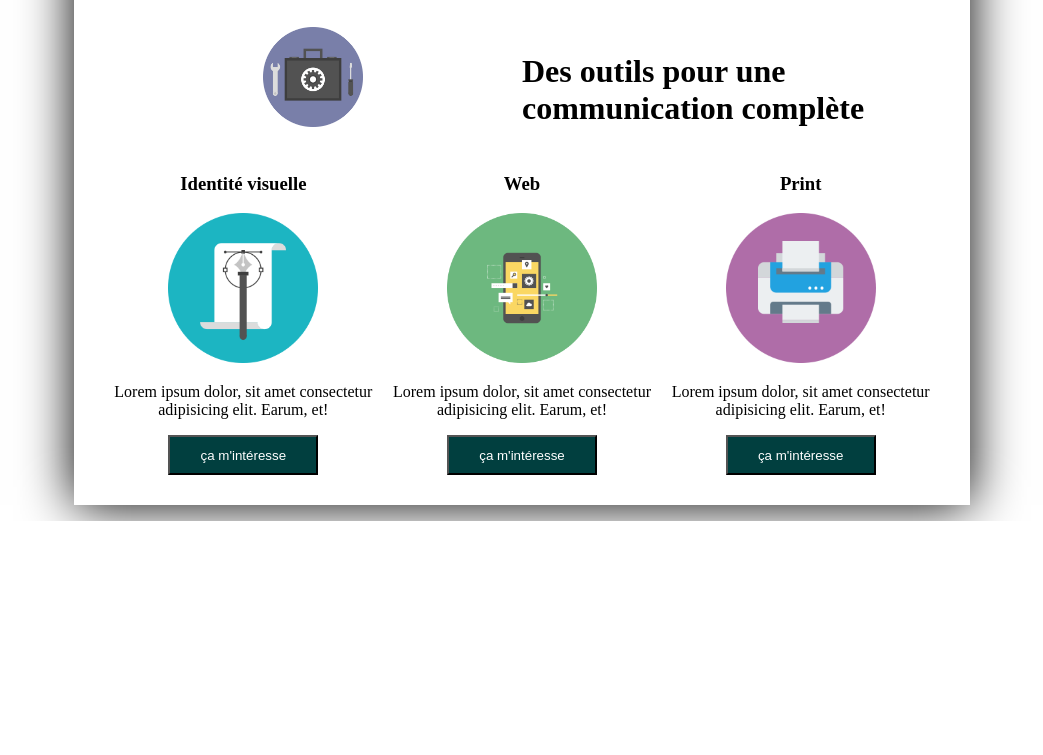
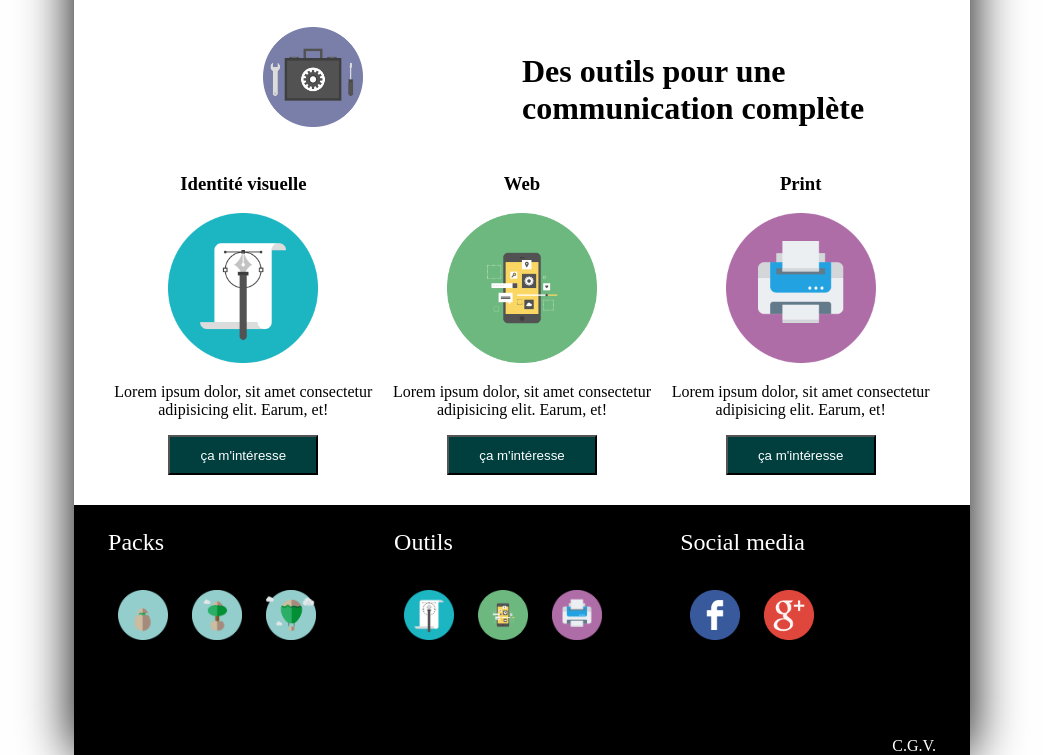
Before and after one commit to Jonathan-HL/Youcommunik-html-css, a plain HTML site: page index.html in a window 1280 px wide. Shown: the part 1457-2212 px from the top of the page, without its empty margins (118-1161 px from the left). Before the commit the page ends 1978 px from the top, so only its background shows below. Drawn offline with Linux system fonts and the light colour scheme.

Commit message:
fin footer

```diff
--- a/css/style.css
+++ b/css/style.css
@@ -99,3 +99,26 @@ section div{
     width: 150px;
 }
 /* ------------- FIN section 3 ---------- */
+/* ------------- debut Footer ---------- */
+footer{
+    background-color: black;
+    width: 100%;
+    height: 250px;
+    display: flex;
+    justify-content: space-around;
+}
+footer p{
+    color: white;
+    font-size: x-large;
+}
+footer img{
+    height: 50px;
+    width: auto;
+    padding: 10px;
+
+}
+footer span{
+    color: white;
+    align-self: flex-end;
+}
+/* ------------- fin Footer ---------- */
--- a/index.html
+++ b/index.html
@@ -145,11 +145,28 @@
     </div>
      </section>
 
-    <footer>
-        <div></div>
-        <div></div>
-        <div></div>
-        <p></p>
-    </footer>
+     <footer>
+      <div>
+       <p>Packs</p>
+       <img src="./img/icon-eclosion.png" alt="">
+       <img src="./img/icon-evolution.png" alt="">
+       <img src="./img/icon-envole.png" alt="">
+      </div>
+
+      <div>
+        <p>Outils</p>
+        <img src="./img/identite-graphique.png" alt="">
+        <img src="./img/reseaux-sociaux.png" alt="">
+        <img src="./img/print.png" alt="">
+      </div>
+
+      <div>
+       <p>Social media</p>
+       <img src="./img/social-f.png" alt="">
+       <img src="./img/google-plus.png" alt="">
+      </div>
+      <span>C.G.V.</span>
+  </footer>
+
 </body>
 </html>
```
